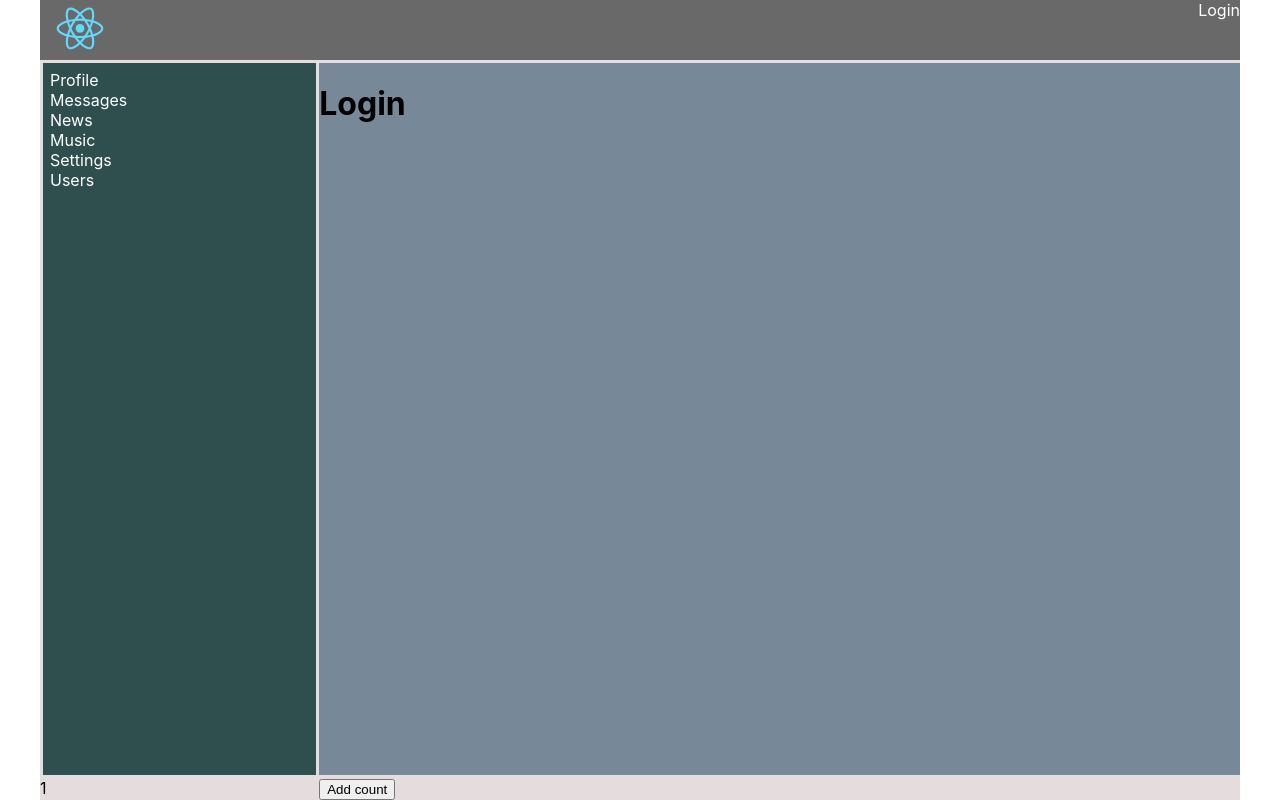
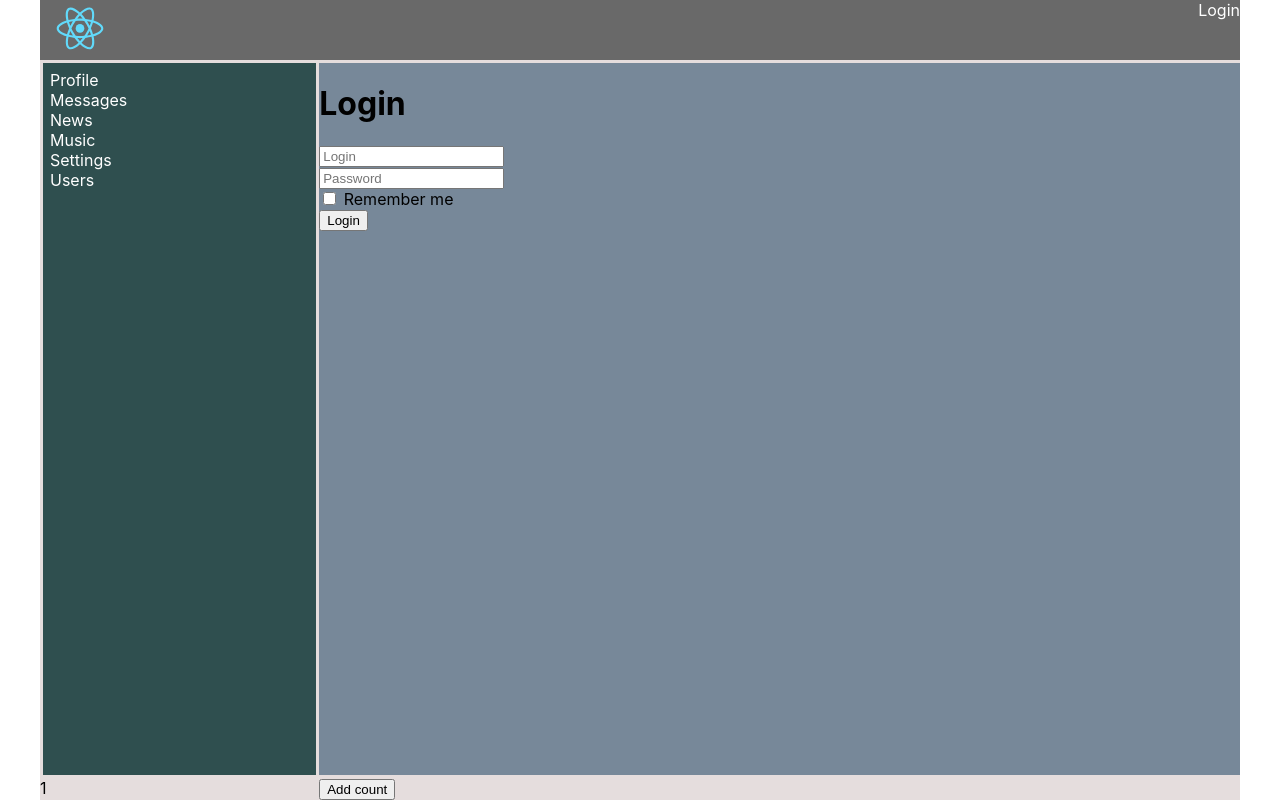
Before and after one commit to dai220885/1-samurai-way, a React (Create React App) app: page /login in a window 1280 px wide. Built offline with nearby package versions, Linux system fonts and the light colour scheme; no server answers.

Commit message:
добавил reduxForm из 'redux-form' для работы с формой логинизации
(video 75)

```diff
--- a/src/components/Login/Login.tsx
+++ b/src/components/Login/Login.tsx
@@ -1,13 +1,45 @@
 import React from 'react';
+import {Field, InjectedFormProps, reduxForm} from 'redux-form';
 
-type LoginPropsType = {
-
+type LoginPropsType = {}
+type FormDataType = {
+    login: string
+    password: string
+    rememberMe: boolean
 }
 
 export const Login = (props: LoginPropsType) => {
+    const onSubmit = (formData: FormDataType) => {
+        //console.log(formData)
+    }
     return (
         <div>
             <h1>Login</h1>
+            {/*в LoginReduxForm необходимо передать колбэк в onSubmit, который выполнится при нажатии на кнопку внутри формы*/}
+            <LoginReduxForm onSubmit = {onSubmit}/>
         </div>
     );
 };
+
+
+const LoginForm: React.FC<InjectedFormProps<FormDataType>> = (props) => {
+    return (
+        //handleSubmit - свойство из 'redux-form', которое появляется в пропсах, когда компоненту закидываем в reduxForm
+        <form onSubmit={props.handleSubmit}>
+            <div>
+                <Field placeholder={'Login'} name = {'login'} component={'input'}/>
+            </div>
+            <div>
+                <Field placeholder={'Password'} name = {'password'} component={'input'}/>
+            </div>
+            <div>
+                <Field component={'input'} name = {'rememberMe'} type={'checkbox'}/> Remember me
+            </div>
+            <div>
+                <button>Login</button>
+            </div>
+        </form>
+    );
+};
+
+const LoginReduxForm = reduxForm<FormDataType>({form: 'login'})(LoginForm)
```
